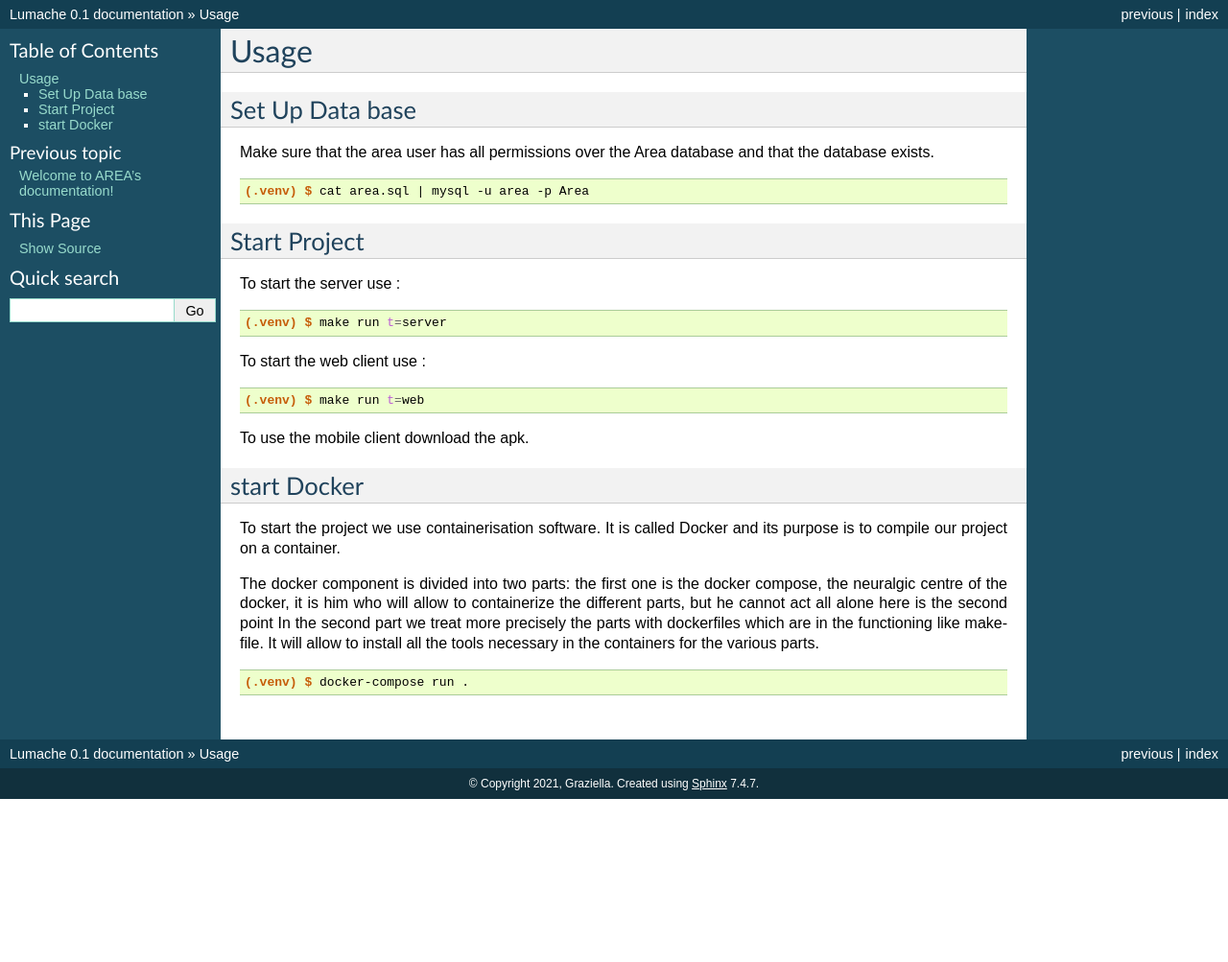
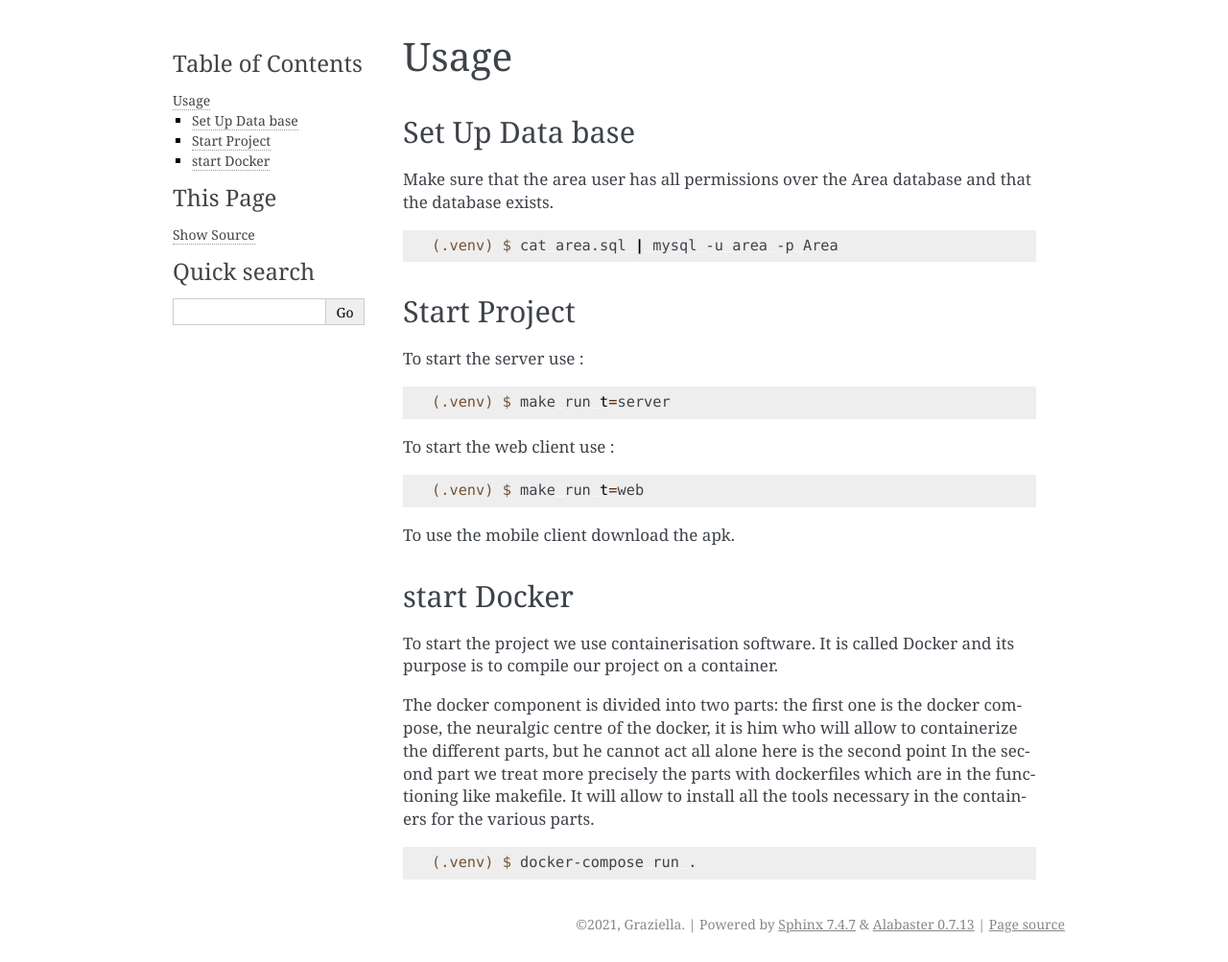
Before and after one commit to Lucas-COX/AREA, a Sphinx documentation site: the page built from doc/docs/source/usage.rst, in a window 1280 px wide. Shown: the whole page at 96% size. Built offline with Sphinx 7.4.7, drawn with Linux system fonts in a browser that asks for light colours; pages that are not in the unit, such as notebooks, are missing from menus; before the commit the page ends 900 px from its top, so only the background shows below that.

Commit message:
fix: modify parameter in conf + add information in index

```diff
--- a/doc/docs/source/conf.py
+++ b/doc/docs/source/conf.py
@@ -29,7 +29,7 @@ templates_path = ['_templates']
 
 # -- Options for HTML output
 
-html_theme = 'classic'
+html_theme = 'alabaster'
 
 # -- Options for EPUB output
 epub_show_urls = 'footnote'
--- a/doc/docs/source/index.rst
+++ b/doc/docs/source/index.rst
@@ -26,3 +26,5 @@ This software suite will be broken into three parts :
 
    usage
    api
+   details
+   architecture
```
